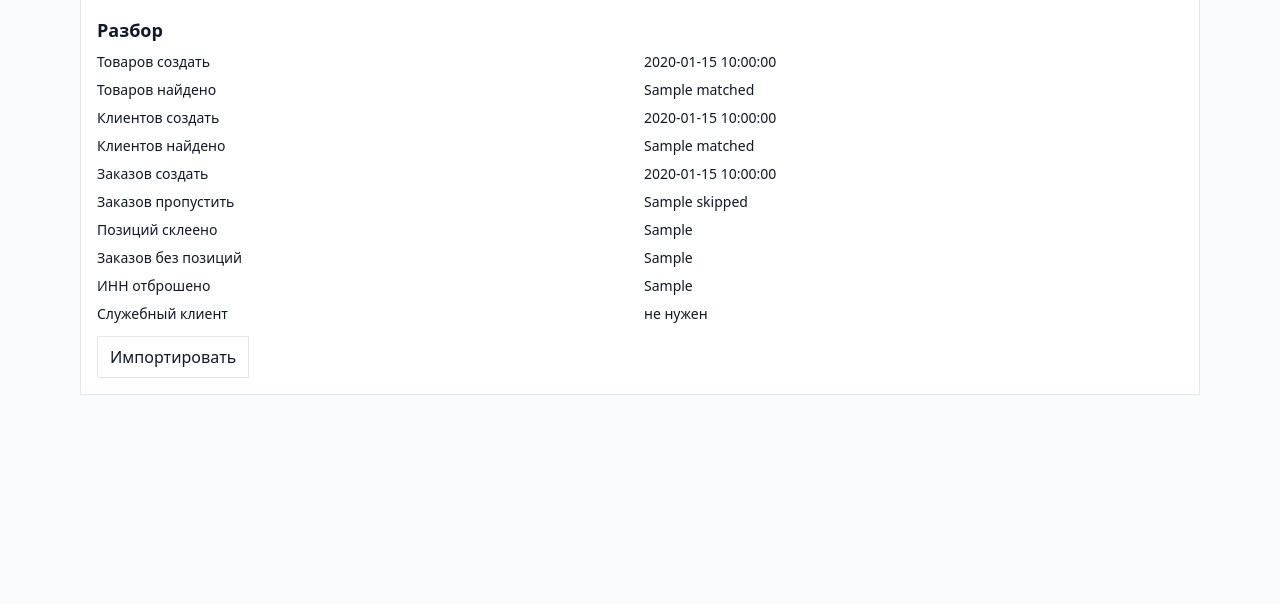
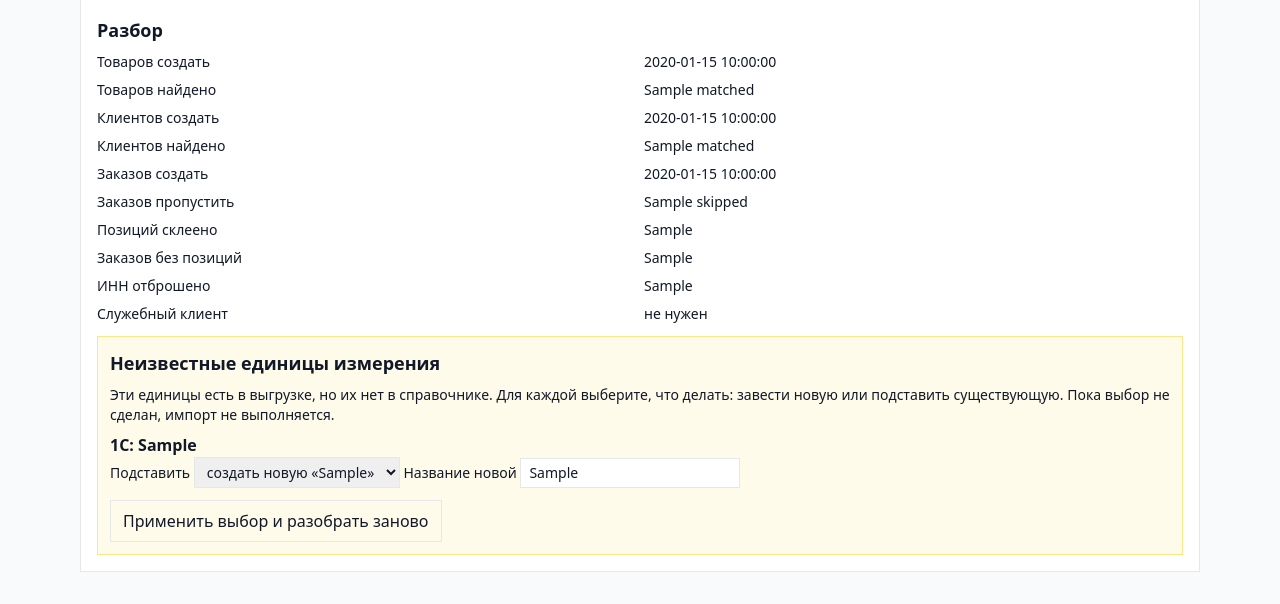
Before and after one commit to iceflux/smartsklad, a FastAPI app: template app/templates/import.html in a window 1280 px wide. Shown: the part 504-1108 px from the top of the page. Before the commit the page ends 899 px from the top, so only its background shows below. Run offline with FastAPI, Linux system fonts and the light colour scheme; the template is opened without the code that fills it: most values are stand-ins (such as "Sample title", 1, 10 or a date in 2020); some libraries are stand-ins or nearby versions.

Commit message:
feat: ask the owner to resolve unknown 1c units before importing

```diff
--- a/app/main.py
+++ b/app/main.py
@@ -187,6 +187,19 @@ def _category_label(category: Category | None) -> str:
     if category.parent is not None:
         return f"{category.parent.name} → {category.name}"
     return category.name
+
+
+def _bracket_values(form: dict, prefix: str) -> dict:
+    return {key[len(prefix):-1]: value[0] for key, value in form.items()
+            if key.startswith(prefix) and key.endswith("]")}
+
+
+def _parse_unit_map(form: dict) -> dict:
+    names = {key: value.strip() for key, value in _bracket_values(form, "unit_name[").items()}
+    return {
+        key: "new:" + names[key] if value.startswith("new:") and names.get(key) else value
+        for key, value in _bracket_values(form, "unit_map[").items()
+    }
 
 
 def _import_page_context(user: User, folder: Path, *, report: dict | None = None,
@@ -814,15 +827,18 @@ def create_app() -> FastAPI:
         ensure_permissions(user, Permission.import_manage)
         form = parse_qs((await request.body()).decode())
         filenames = form.get("filenames") or []
+        unit_map = _parse_unit_map(form)
         folder = resolve_folder(import_path(db))
+        units = list_units(db)
         try:
-            report = await run_in_threadpool(plan_import, db, folder, filenames)
+            report = await run_in_threadpool(plan_import, db, folder, filenames, unit_map=unit_map)
         except ValueError as err:
             return RedirectResponse("/import?" + urlencode({"msg": f"Ошибка: {err}"}),
                                     status_code=303)
         return templates.TemplateResponse(
             request, "import.html",
-            _import_page_context(user, folder, report=report, selected=filenames))
+            {**_import_page_context(user, folder, report=report, selected=filenames),
+             "units": units, "unit_map_decisions": unit_map})
 
     @app.post("/import/run")
     async def import_run_post(
@@ -835,9 +851,10 @@ def create_app() -> FastAPI:
         ensure_permissions(user, Permission.import_manage)
         form = parse_qs((await request.body()).decode())
         filenames = form.get("filenames") or []
+        unit_map = _parse_unit_map(form)
         try:
             report = await run_in_threadpool(run_import, db, resolve_folder(import_path(db)),
-                                             filenames, user=user)
+                                             filenames, user=user, unit_map=unit_map)
             key = (f"Импорт завершён: товаров {report['products']['created']}, "
                    f"клиентов {report['customers']['created']}, "
                    f"заказов {report['orders']['created']}, "
--- a/app/templates/import.html
+++ b/app/templates/import.html
@@ -62,10 +62,43 @@
             {% for w in report.warnings %}<li>{{ w }}</li>{% endfor %}
         </ul>
         {% endif %}
+        {% if not report.unresolved_units %}
         <form method="post" action="/import/run" class="mt-3">
             {% for name in selected %}<input type="hidden" name="filenames" value="{{ name }}">{% endfor %}
+            {% for k, v in unit_map_decisions.items() %}
+            <input type="hidden" name="unit_map[{{ k }}]" value="{{ v }}">
+            {% endfor %}
             <button class="border px-3 py-2">Импортировать</button>
         </form>
+        {% endif %}
+        {% if report.unresolved_units %}
+        <div class="mt-3 border border-amber-200 bg-amber-50 p-3">
+            <h3 class="text-lg font-bold mb-2">Неизвестные единицы измерения</h3>
+            <p class="text-sm mb-2">Эти единицы есть в выгрузке, но их нет в справочнике. Для каждой выберите, что делать: завести новую или подставить существующую. Пока выбор не сделан, импорт не выполняется.</p>
+            <form method="post" action="/import/preview">
+                {% for name in selected %}<input type="hidden" name="filenames" value="{{ name }}">{% endfor %}
+                <ul class="mb-3">
+                    {% for u in report.unresolved_units %}
+                    <li class="mb-2">
+                        <p class="font-semibold">1С: {{ u }}</p>
+                        <label class="text-sm">Подставить
+                            <select name="unit_map[{{ u }}]" class="border px-2 py-1">
+                                <option value="new:{{ u }}">создать новую «{{ u }}»</option>
+                                {% for e in units %}
+                                <option value="{{ e.id }}">— {{ e.name }}</option>
+                                {% endfor %}
+                            </select>
+                        </label>
+                        <label class="text-sm">Название новой
+                            <input name="unit_name[{{ u }}]" value="{{ u }}" class="border px-2 py-1">
+                        </label>
+                    </li>
+                    {% endfor %}
+                </ul>
+                <button class="border px-3 py-2">Применить выбор и разобрать заново</button>
+            </form>
+        </div>
+        {% endif %}
     </section>
     {% endif %}
 </main>
```
Also changed, not shown: tests/test_import_ui.py (+129 -0 lines).
